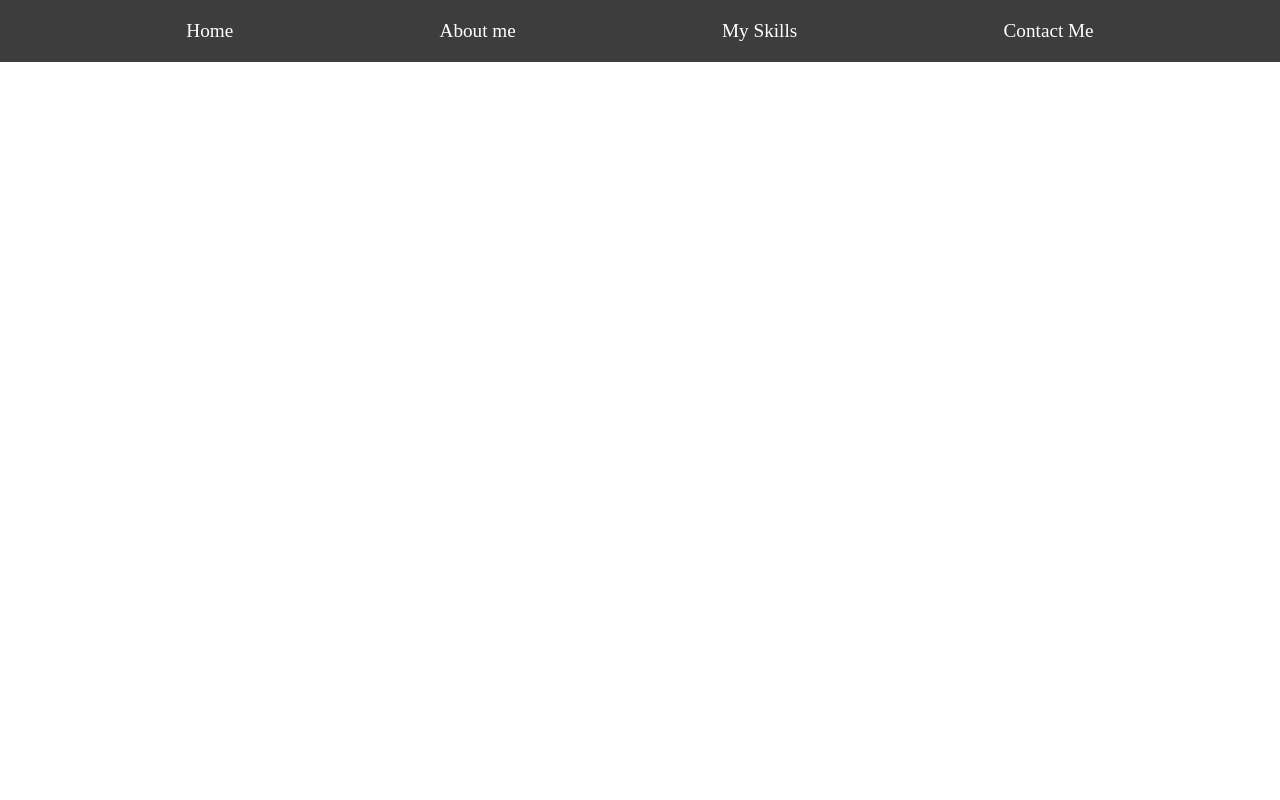
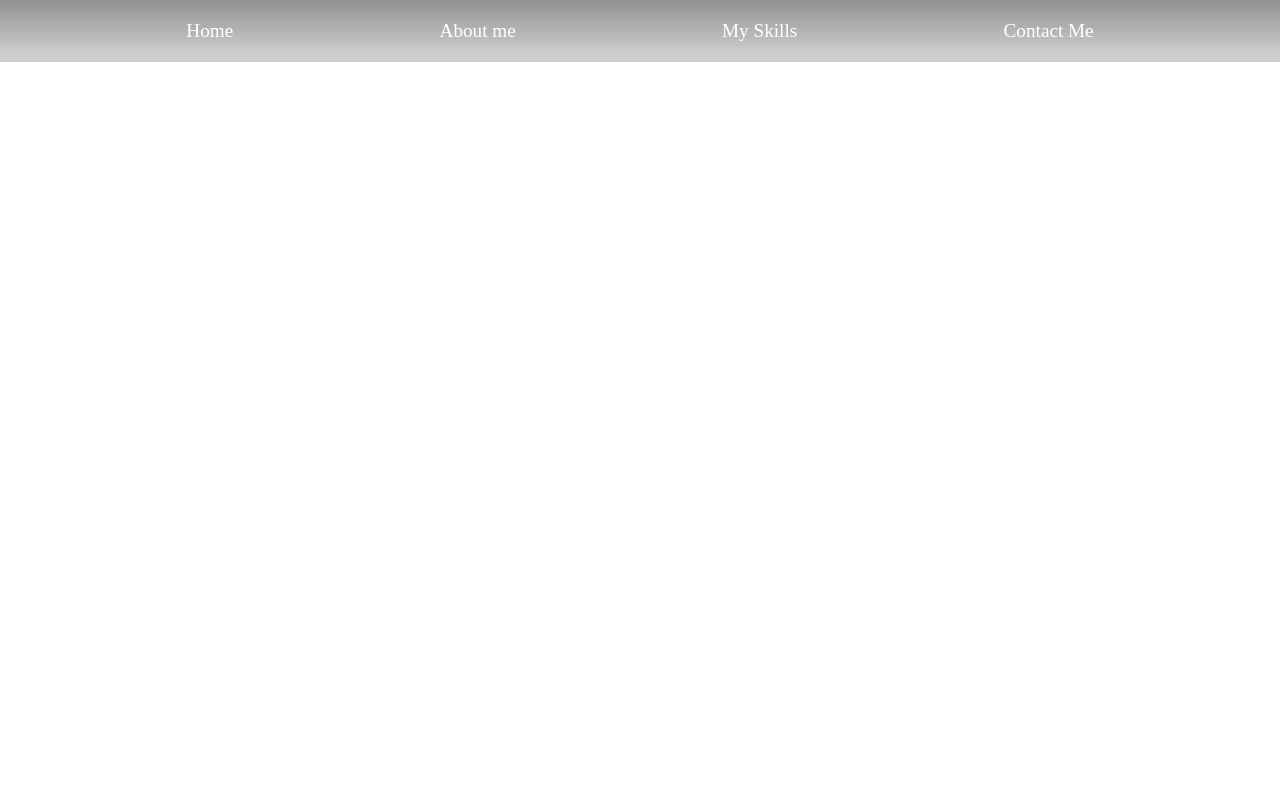
Before and after one commit to mr-shreyansh/Personal_portfolio_old, a plain HTML site: page index.html in a window 1280 px wide. Shown: the top 800 px of the page. Drawn offline with Linux system fonts and the light colour scheme.

Commit message:
increased transperancy of navbar and changed background to linear-gradient

```diff
--- a/style.css
+++ b/style.css
@@ -11,7 +11,7 @@
     text-decoration: none;
     display: flex;
     justify-content: space-evenly;
-    background-color: rgba(0, 0, 0, 0.76);
+    background: linear-gradient(0deg, #00000030 10%, #0000006d 100%);
     position: sticky;
     top: 0;
 
```
